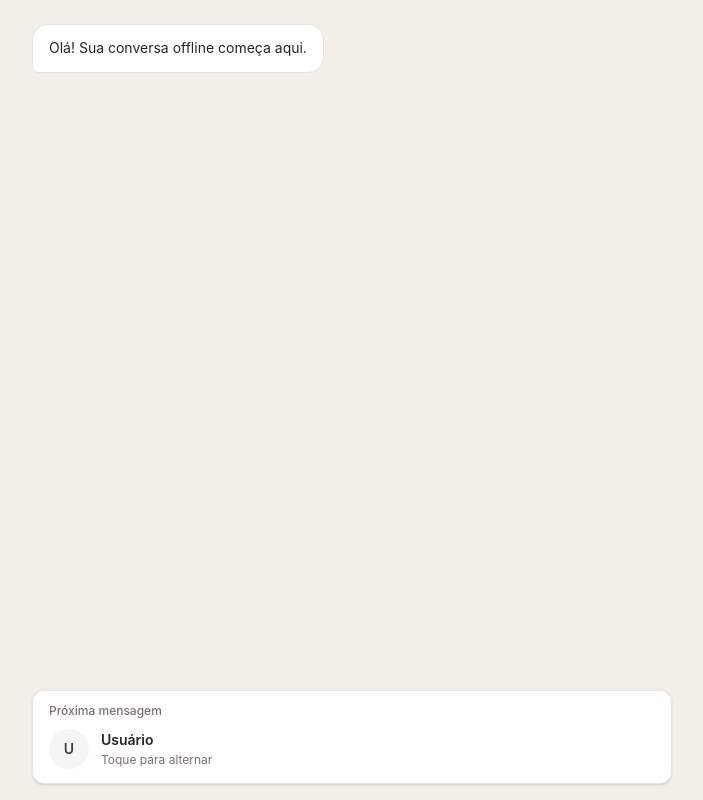
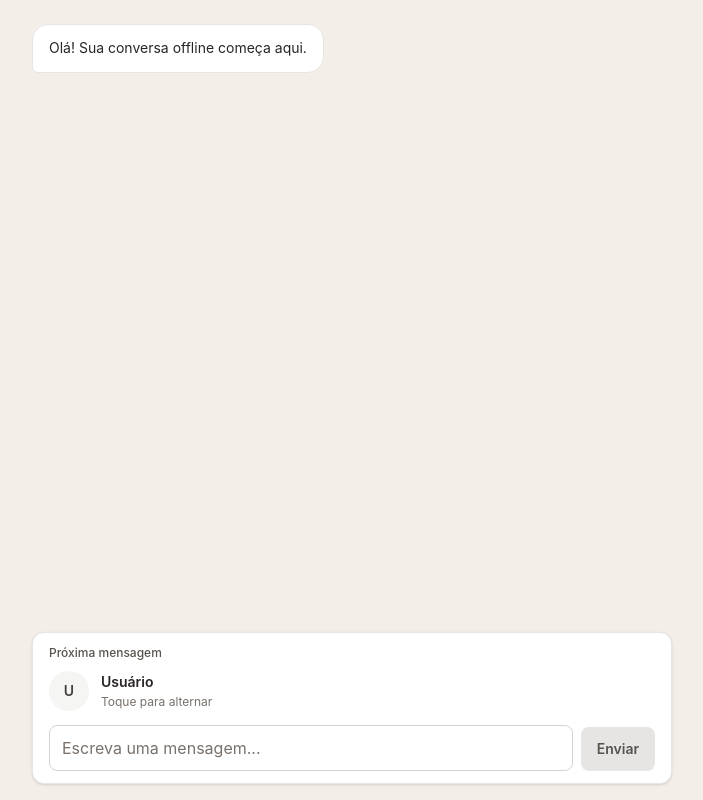
Before and after one commit to Bistafa/react-chat-offline, a React (Vite) app: page / in a window 1280 px wide. Shown: the whole page, without its empty margins (288-991 px from the left). Built offline with nearby package versions, Linux system fonts and the light colour scheme.

Commit message:
Implementa ajustes de viewport e acessibilidade

```diff
--- a/src/App.tsx
+++ b/src/App.tsx
@@ -1,6 +1,6 @@
 import { useState } from 'react'
 import ChatHistory from './components/ChatHistory'
-import RoleToggle from './components/RoleToggle'
+import MessageComposer from './components/MessageComposer'
 import type { ChatMessage, MessageRole } from './types/chat'
 
 const initialMessages: ChatMessage[] = [
@@ -12,28 +12,25 @@ const initialMessages: ChatMessage[] = [
 ]
 
 export default function App() {
+  const [messages, setMessages] = useState<ChatMessage[]>(initialMessages)
   const [role, setRole] = useState<MessageRole>('user')
+
+  function handleSend(text: string) {
+    setMessages((currentMessages) => [
+      ...currentMessages,
+      { id: crypto.randomUUID(), text, role },
+    ])
+  }
 
   return (
     <main className="min-h-dvh bg-[#f3eee8]">
       <div className="mx-auto flex h-dvh w-full max-w-2xl flex-col">
-        <ChatHistory messages={initialMessages} />
-
-        <div className="shrink-0 px-4 pb-[max(1rem,env(safe-area-inset-bottom))] pt-3">
-          <section
-            aria-label="Composição da mensagem"
-            className={`rounded-xl border bg-white px-4 py-3 shadow-sm transition-colors ${
-              role === 'bot' ? 'border-violet-500' : 'border-stone-200'
-            }`}
-          >
-            <div>
-              <p className="mb-2 text-xs font-medium text-stone-500">
-                Próxima mensagem
-              </p>
-              <RoleToggle role={role} onRoleChange={setRole} />
-            </div>
-          </section>
-        </div>
+        <ChatHistory messages={messages} />
+        <MessageComposer
+          role={role}
+          onRoleChange={setRole}
+          onSend={handleSend}
+        />
       </div>
     </main>
   )
--- a/src/components/MessageBubble.tsx
+++ b/src/components/MessageBubble.tsx
@@ -13,8 +13,7 @@ export default function MessageBubble({ message }: MessageBubbleProps) {
             className={`flex ${isUser ? 'justify-end' : 'justify-start'}`}
         >
             <p
-        className={`max-w-[85%] break-words rounded-2xl px-4 py-3 text-sm leading-relaxed sm:max-w-[75%] ${
-          isUser
+                className={`max-w-[85%] break-words rounded-2xl px-4 py-3 text-sm leading-relaxed sm:max-w-[75%] ${isUser
                         ? 'rounded-br-md bg-stone-800 text-white'
                         : 'rounded-bl-md border border-stone-200 bg-white text-stone-800'
                     }`}
--- /dev/null
+++ b/src/components/MessageComposer.tsx
@@ -0,0 +1,79 @@
+import { useRef, useState, type FormEvent } from 'react'
+import RoleToggle from './RoleToggle'
+import type { MessageRole } from '../types/chat'
+
+type MessageComposerProps = {
+    role: MessageRole
+    onRoleChange: (role: MessageRole) => void
+    onSend: (text: string) => void
+}
+
+export default function MessageComposer({
+    role,
+    onRoleChange,
+    onSend,
+}: MessageComposerProps) {
+    const [text, setText] = useState('')
+    const textareaRef = useRef<HTMLTextAreaElement>(null)
+    const canSend = text.trim().length > 0
+
+    function handleChange(value: string) {
+        setText(value)
+        if (textareaRef.current) {
+            textareaRef.current.style.height = 'auto'
+            textareaRef.current.style.height = `${textareaRef.current.scrollHeight}px`
+        }
+    }
+
+    function handleSubmit(event: FormEvent<HTMLFormElement>) {
+        event.preventDefault()
+        const message = text.trim()
+        if (!message) return
+
+        onSend(message)
+        setText('')
+        if (textareaRef.current) {
+            textareaRef.current.style.height = 'auto'
+            textareaRef.current.focus()
+        }
+    }
+
+    return (
+        <div className="shrink-0 px-4 pb-[max(1rem,env(safe-area-inset-bottom))] pt-3">
+            <form
+                aria-label="Composição da mensagem"
+                className={`rounded-xl border bg-white px-4 py-3 shadow-sm transition-colors ${role === 'bot' ? 'border-violet-500' : 'border-stone-200'}`}
+                onSubmit={handleSubmit}
+            >
+                <div className="mb-3">
+                    <p className="mb-2 text-xs font-medium text-stone-600">
+                        Próxima mensagem
+                    </p>
+                    <RoleToggle role={role} onRoleChange={onRoleChange} />
+                </div>
+                <div className="flex items-end gap-2">
+                    <label className="sr-only" htmlFor="message-text">
+                        Mensagem
+                    </label>
+                    <textarea
+                        autoComplete="off"
+                        className="max-h-36 min-h-11 min-w-0 flex-1 resize-none overflow-y-auto rounded-lg border border-stone-300 bg-white px-3 py-2.5 text-base leading-6 text-stone-900 outline-none placeholder:text-stone-500 focus-visible:ring-2 focus-visible:ring-violet-600 focus-visible:ring-offset-1"
+                        id="message-text"
+                        onChange={(event) => handleChange(event.currentTarget.value)}
+                        placeholder="Escreva uma mensagem..."
+                        ref={textareaRef}
+                        rows={1}
+                        value={text}
+                    />
+                    <button
+                        className="min-h-11 shrink-0 rounded-lg bg-violet-700 px-4 text-sm font-semibold text-white outline-none hover:bg-violet-800 focus-visible:ring-2 focus-visible:ring-violet-600 focus-visible:ring-offset-2 disabled:cursor-not-allowed disabled:bg-stone-200 disabled:text-stone-600"
+                        disabled={!canSend}
+                        type="submit"
+                    >
+                        Enviar
+                    </button>
+                </div>
+            </form>
+        </div>
+    )
+}
--- a/src/components/RoleToggle.tsx
+++ b/src/components/RoleToggle.tsx
@@ -23,8 +23,7 @@ export default function RoleToggle({ role, onRoleChange }: RoleToggleProps) {
         >
             <span
                 aria-hidden="true"
-        className={`grid size-10 shrink-0 place-items-center rounded-full text-sm font-semibold ${
-          isBot ? 'bg-violet-100 text-violet-800' : 'bg-stone-100 text-stone-700'
+                className={`grid size-10 shrink-0 place-items-center rounded-full text-sm font-semibold ${isBot ? 'bg-violet-100 text-violet-800' : 'bg-stone-100 text-stone-700'
                     }`}
             >
                 {isBot ? 'R' : 'U'}
```
Also changed, not shown: .docs/prd.md, src/components/ChatHistory.tsx (indentation only). Lines whose indentation alone changed are shown as unchanged.
